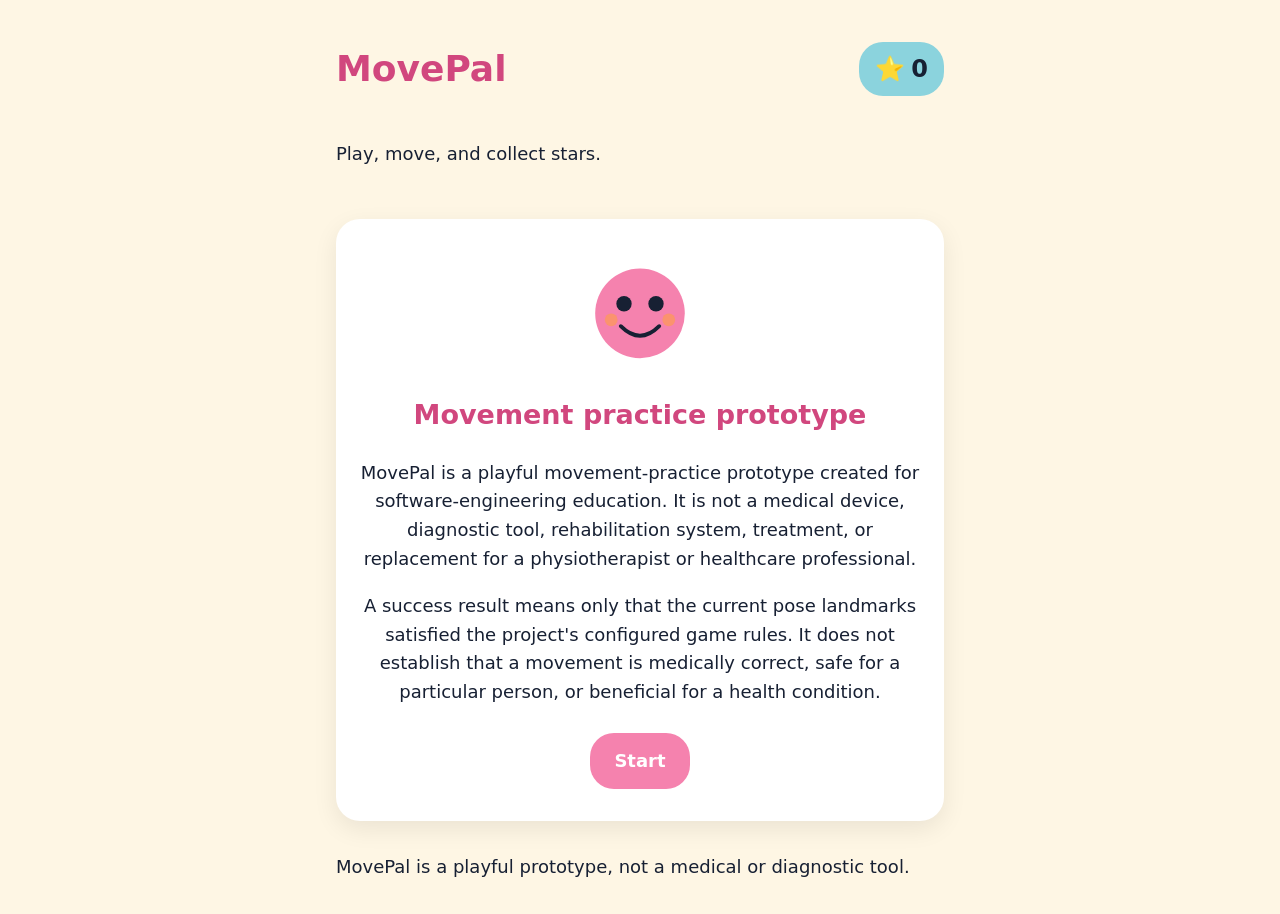
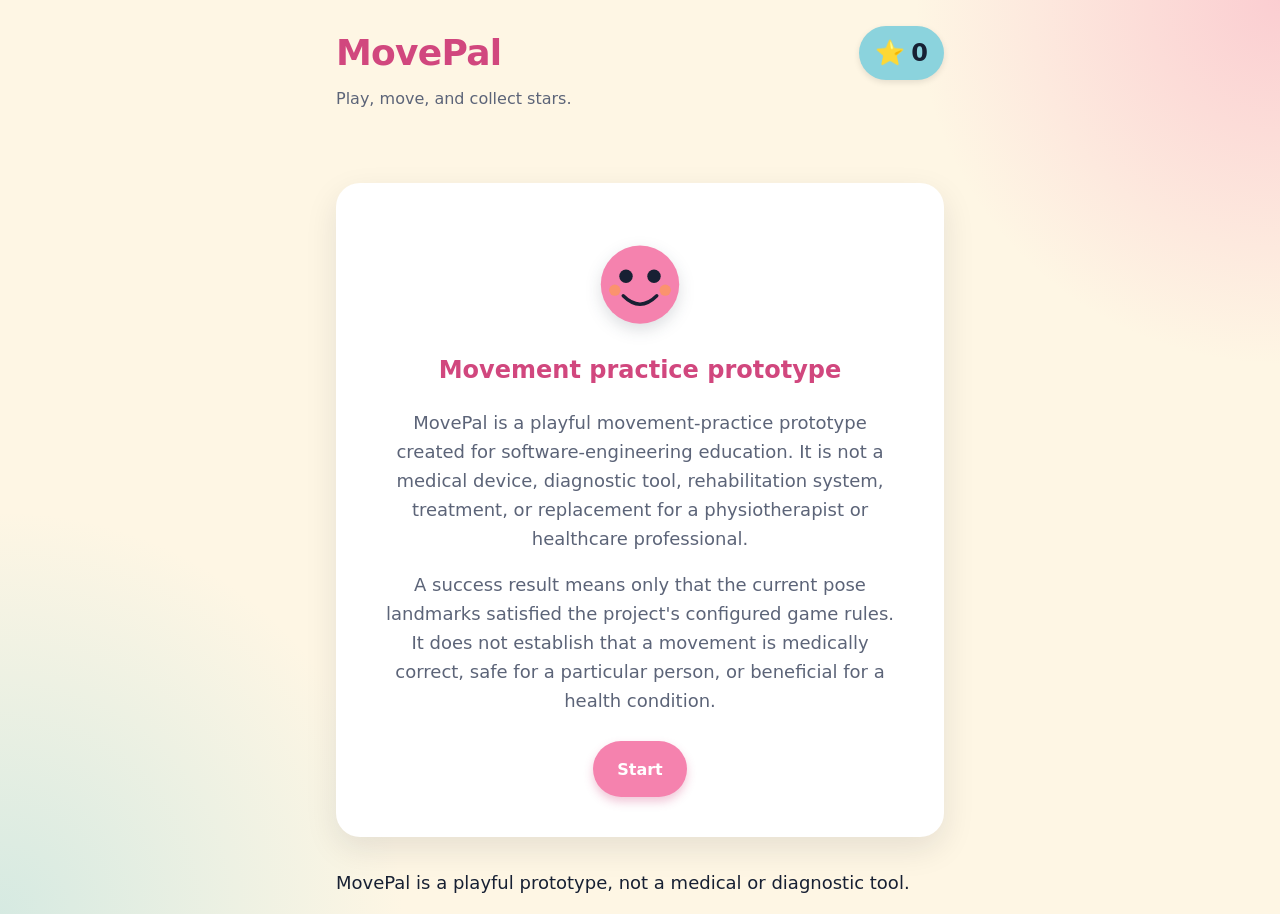
Before and after one commit to SE4CVndNN/movepal, a Flask app: page / in a window 1280 px wide. Before the commit the page ends 877 px from the top, so only its background shows below. Run offline with Flask 3, Linux system fonts and the light colour scheme.

Commit message:
mp-11 in progress

```diff
--- a/app/static/css/app.css
+++ b/app/static/css/app.css
@@ -1,5 +1,4 @@
 :root {
-  /* Palette — warm, high-contrast, playful */
   --color-bg: #fef6e4;
   --color-surface: #ffffff;
   --color-primary: #f582ae;
@@ -16,6 +15,7 @@
 
   --radius-lg: 1.5rem;
   --radius-md: 1rem;
+  --radius-pill: 999px;
   --space-sm: 0.5rem;
   --space-md: 1rem;
   --space-lg: 1.5rem;
@@ -24,7 +24,7 @@
   --font-body: "Comic Sans MS", "Segoe UI Rounded", system-ui, sans-serif;
   --font-size-base: 1.125rem;
   --font-size-lg: 1.5rem;
-  --font-size-xl: 2rem;
+  --font-size-xl: 2.25rem;
 
   line-height: 1.6;
 }
@@ -33,9 +33,18 @@
   box-sizing: border-box;
 }
 
+html {
+  min-height: 100%;
+  background:
+    radial-gradient(38rem 38rem at 100% 0%, rgb(245 130 174 / 35%), transparent 60%),
+    radial-gradient(42rem 42rem at 0% 100%, rgb(139 211 221 / 35%), transparent 60%),
+    var(--color-bg);
+}
+
 body {
   margin: 0;
-  background: var(--color-bg);
+  min-height: 100vh;
+  background: transparent;
   color: var(--color-text);
   font-family: var(--font-body);
   font-size: var(--font-size-base);
@@ -50,8 +59,27 @@ footer {
   padding: var(--space-md);
 }
 
-h1, h2 {
+.site-header {
+  padding-top: var(--space-lg);
+}
+
+.site-header p {
+  color: var(--color-text-muted);
+  font-size: 1rem;
+  margin-top: 0.25rem;
+}
+
+h1 {
+  font-size: var(--font-size-xl);
   color: var(--color-primary-dark);
+  margin: 0;
+  letter-spacing: -0.02em;
+}
+
+h2 {
+  font-size: var(--font-size-lg);
+  color: var(--color-primary-dark);
+  margin-top: 0;
 }
 
 .header-row {
@@ -67,50 +95,63 @@ h1, h2 {
   font-size: var(--font-size-lg);
   font-weight: bold;
   padding: var(--space-sm) var(--space-md);
-  border-radius: var(--radius-lg);
+  border-radius: var(--radius-pill);
   display: flex;
   align-items: center;
   gap: 0.4rem;
+  box-shadow: 0 0.15rem 0.4rem rgb(0 0 0 / 10%);
 }
 
 .card {
   background: var(--color-surface);
   border-radius: var(--radius-lg);
-  padding: var(--space-lg);
-  box-shadow: 0 0.5rem 1.5rem rgb(0 0 0 / 8%);
+  padding: var(--space-xl) var(--space-lg);
+  box-shadow: 0 0.75rem 2rem rgb(23 32 51 / 10%);
   text-align: center;
+  margin-top: var(--space-lg);
+}
+
+.card p {
+  color: var(--color-text-muted);
+  max-width: 32rem;
+  margin-left: auto;
+  margin-right: auto;
 }
 
 .avatar {
-  width: 8rem;
-  height: 8rem;
+  width: 7rem;
+  height: 7rem;
   display: block;
   margin: 0 auto var(--space-md);
+  filter: drop-shadow(0 0.4rem 0.5rem rgb(23 32 51 / 15%));
 }
 
 button {
   font: inherit;
-  font-size: var(--font-size-base);
+  font-size: 1rem;
   font-weight: bold;
   min-height: 3.5rem;
   padding: var(--space-sm) var(--space-lg);
-  margin: var(--space-sm);
+  margin: var(--space-sm) 0.4rem 0;
   border: none;
-  border-radius: var(--radius-lg);
+  border-radius: var(--radius-pill);
   background: var(--color-primary);
   color: white;
   cursor: pointer;
-  transition: transform 0.1s ease;
+  box-shadow: 0 0.3rem 0.6rem rgb(209 71 126 / 30%);
+  transition: transform 0.12s ease, box-shadow 0.12s ease;
 }
 
 button:hover,
 button:active {
-  transform: scale(1.04);
+  transform: translateY(-0.1rem) scale(1.03);
+  box-shadow: 0 0.45rem 0.9rem rgb(209 71 126 / 35%);
 }
 
 #use-fallback-btn,
 #stop-camera-btn {
   background: var(--color-secondary-dark);
+  box-shadow: 0 0.3rem 0.6rem rgb(58 155 168 / 30%);
 }
 
 :focus-visible {
@@ -128,6 +169,7 @@ button:active {
   flex-wrap: wrap;
   justify-content: center;
   gap: 0.75rem;
+  margin-top: var(--space-md);
 }
 
 #camera-preview {
@@ -135,6 +177,7 @@ button:active {
   max-width: 24rem;
   border-radius: var(--radius-md);
   background: black;
+  margin-top: var(--space-md);
 }
 
 body[data-app-state="capturing"] .score-badge {
@@ -148,8 +191,13 @@ body[data-app-state="summary"] .score-badge {
 @media (max-width: 22.5rem) {
   button {
     width: 100%;
+    margin-left: 0;
+    margin-right: 0;
   }
   .site-header, main, footer {
     padding: var(--space-sm);
   }
+  h1 {
+    font-size: 1.75rem;
+  }
 }
--- a/app/static/js/app.js
+++ b/app/static/js/app.js
@@ -20,10 +20,29 @@ healthButton?.addEventListener("click", async () => {
 // --- persistent score region ---
 let totalStars = 0;
 const scoreCount = document.querySelector("#score-count");
+const summaryStarCount = document.querySelector("#summary-star-count");
+const feedbackMessage = document.querySelector("#feedback-message");
+
+function updateScoreDisplays() {
+  if (scoreCount) scoreCount.textContent = totalStars;
+  if (summaryStarCount) summaryStarCount.textContent = totalStars;
+}
+
+function updateFeedbackMessage(amount) {
+  if (feedbackMessage) {
+    feedbackMessage.textContent = `Awesome job! You've earned ⭐ ${amount} Star${amount === 1 ? "" : "s"}!`;
+  }
+}
+
+function getAttemptStarReward() {
+  // Placeholder reward logic for the current movement attempt.
+  // Replace with real scoring logic once pose evaluation is wired up.
+  return Math.floor(Math.random() * 3) + 1;
+}
 
 function addStars(amount) {
   totalStars += amount;
-  if (scoreCount) scoreCount.textContent = totalStars;
+  updateScoreDisplays();
 }
 
 // --- clickable flow state machine ---
@@ -52,7 +71,9 @@ document.querySelectorAll("[data-goto]").forEach((button) => {
     // Replaced once real scoring logic (scoring.py) is wired up in a
     // later task.
     if (button.dataset.goto === "feedback") {
-      addStars(1);
+      const earnedStars = getAttemptStarReward();
+      addStars(earnedStars);
+      updateFeedbackMessage(earnedStars);
     }
     showScreen(button.dataset.goto);
   });
@@ -65,12 +86,15 @@ const cameraStatus = document.querySelector("#camera-status");
 const preview = document.querySelector("#camera-preview");
 const fallbackReason = document.querySelector("#fallback-reason");
 
-document.querySelector("#use-webcam-btn")?.addEventListener("click", async () => {
+document
+  .querySelector("#use-webcam-btn")
+  ?.addEventListener("click", async () => {
     cameraStatus.textContent = "Requesting camera access…";
     try {
       activeStream = await navigator.mediaDevices.getUserMedia({ video: true });
       preview.srcObject = activeStream;
-    cameraStatus.textContent = "Webcam connected successfully! Prepare to move.";
+      cameraStatus.textContent =
+        "Webcam connected successfully! Prepare to move.";
       showScreen("camera-live");
     } catch (error) {
       let reason;
@@ -88,7 +112,8 @@ document.querySelector("#use-webcam-btn")?.addEventListener("click", async () =>
 
 document.querySelector("#use-fallback-btn")?.addEventListener("click", () => {
   if (fallbackReason) {
-    fallbackReason.textContent = "Using local demo feed. No camera access required.";
+    fallbackReason.textContent =
+      "Using local demo feed. No camera access required.";
   }
   showScreen("camera-fallback");
 });
--- a/app/templates/index.html
+++ b/app/templates/index.html
@@ -52,7 +52,7 @@
 <section class="card" data-screen="summary" hidden>
   {% include "partials/_avatar.html" %}
   <h2>Session Complete!</h2>
-  <p id="summary-text">You successfully completed your movements today and earned a total of ⭐ 1 Stars! Thanks for playing with MovePal!</p>
+  <p id="summary-text">You successfully completed your movements today and earned a total of ⭐ <span id="summary-star-count">0</span> Stars! Thanks for playing with MovePal!</p>
   <button type="button" data-goto="start">Play again</button>
 </section>
 
```
Lines whose indentation alone changed are shown as unchanged.
